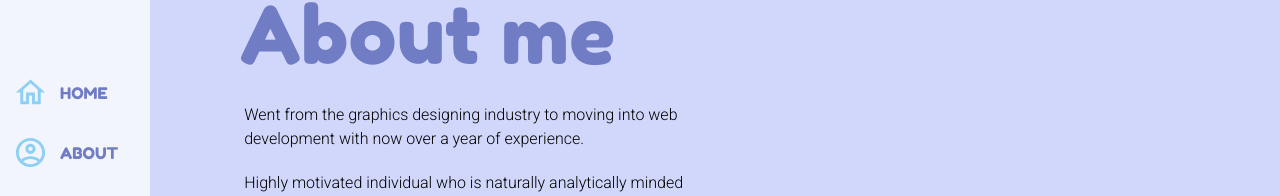
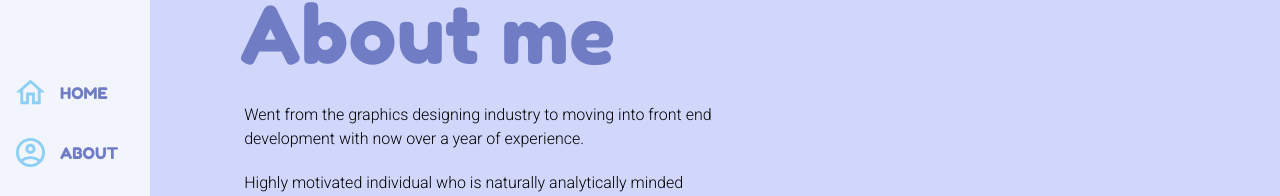
Before and after one commit to DucSkii/portfolio, a React (Create React App) app: page /about in a window 1280 px wide. Shown: the part 173-369 px from the top of the page. Built offline with nearby package versions, Linux system fonts and the light colour scheme.

Commit message:
changed about description

```diff
--- a/src/pages/About/index.js
+++ b/src/pages/About/index.js
@@ -30,7 +30,7 @@ const About = () => {
   const title = 'About me'.split('')
 
   const aboutMeText = [
-    'Went from the graphics designing industry to moving into web development with now over a year of experience.',
+    'Went from the graphics designing industry to moving into front end development with now over a year of experience.',
     ' ',
     'Highly motivated individual who is naturally analytically minded with a keen eye for detail. Fan of Boxing, Basketball, eSports and Animation.',
     ' ',
```
Also changed, not shown: 1 other file (tests, documents, lock files or other folders).
